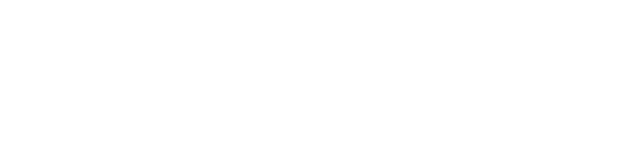
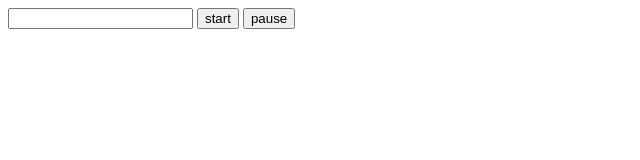
Before and after one commit to zatorriusf/animated-timer, a plain HTML site: page index.html in a window 1280 px wide. Shown: the whole page, without its empty margins (0-640 px from the left). Drawn offline with Linux system fonts and the light colour scheme.

Commit message:
Created input for duration and start/pause buttons

```diff
--- a/index.html
+++ b/index.html
@@ -2,6 +2,9 @@
 <html>
     <head></head>
     <body>
+        <input id='duration' />
+        <button id='start'>start</button>
+        <button id='pause'>pause</button>
         <script src='app.js'></script>
     </body>
 </html>
```
